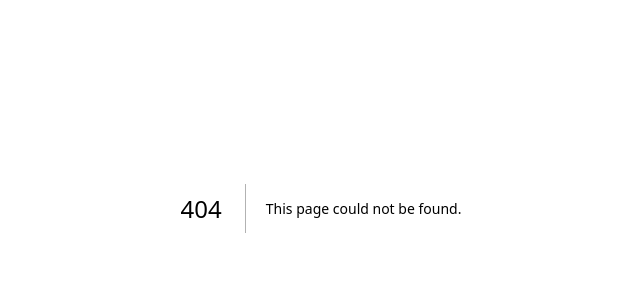
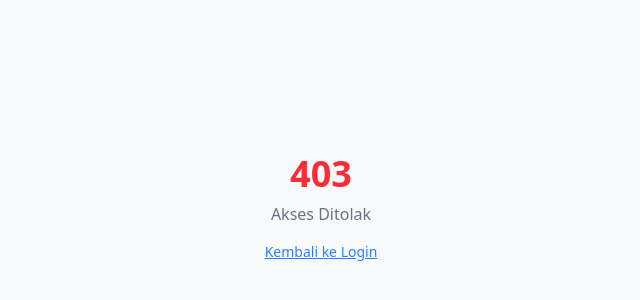
Before and after one commit to Ssyahrl/Sisuma, a Next.js app: page /unauthorized in a window 1280 px wide. Before the commit this address had no page. Shown: the part 192-492 px from the top of the page, without its empty margins (319-959 px from the left). Built offline with nearby package versions, Linux system fonts and the light colour scheme.

Commit message:
fix: rename middleware to proxy

```diff
--- /dev/null
+++ b/src/app/unauthorized/page.js
@@ -0,0 +1,10 @@
+// src/app/unauthorized/page.js
+export default function UnauthorizedPage() {
+  return (
+    <div className="min-h-screen flex flex-col items-center justify-center bg-gray-50">
+      <h1 className="text-4xl font-bold text-red-500">403</h1>
+      <p className="text-gray-500 mt-2">Akses Ditolak</p>
+      <a href="/login" className="mt-4 text-blue-500 underline text-sm">Kembali ke Login</a>
+    </div>
+  )
+}
--- a/src/middleware.js
+++ b/src/proxy.js
@@ -8,12 +8,12 @@ const ROLE_ALLOWED_PATHS = {
   rektor:     ['/dashboard/rektor', '/dashboard/settings/password'],
 }
 
-const PUBLIC_PATHS = ['/login', '/unauthorized']
+const PUBLIC_PATHS = ['/login', '/unauthorized', '/images', '/favicon']
 
-export async function middleware(req) {
+export async function proxy(req) {
   const pathname = req.nextUrl.pathname
 
-  if (PUBLIC_PATHS.some(p => pathname.startsWith(p))) {
+  if (PUBLIC_PATHS.some(p => pathname.startsWith(p)) || pathname === '/') {
     return NextResponse.next()
   }
 
```
